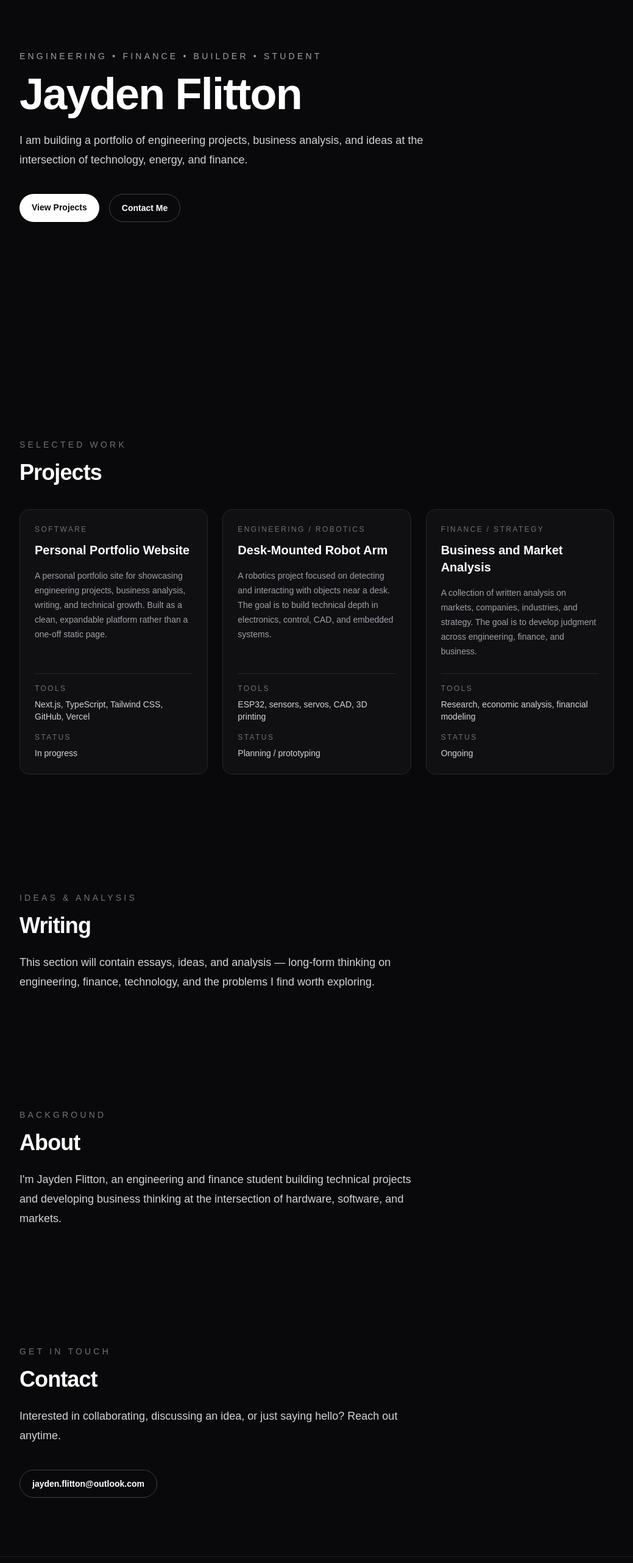
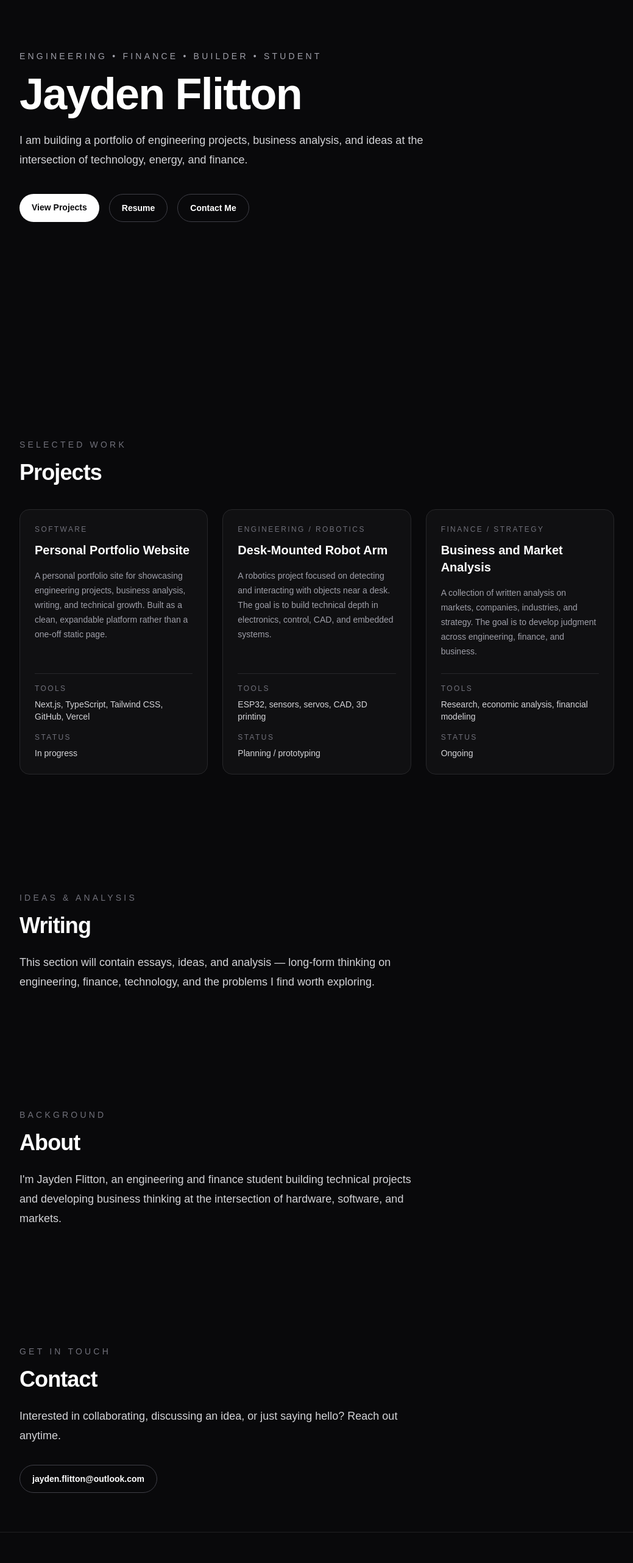
Before and after one commit to Flittsy/jaydenflitton.com, a Next.js app: page / in a window 1280 px wide. Shown: the part 234-2797 px from the top of the page at 61% size, without its empty margins (120-1159 px from the left). Built offline with nearby package versions, Linux system fonts and the light colour scheme.

Commit message:
remove github stub

```diff
--- a/src/components/Contact.tsx
+++ b/src/components/Contact.tsx
@@ -1,6 +1,6 @@
 export default function Contact() {
   return (
-    <section id="contact" className="mx-auto max-w-5xl px-6 py-24">
+    <section id="contact" className="mx-auto max-w-5xl px-6 pb-16 pt-24">
       <p className="mb-4 text-sm uppercase tracking-[0.3em] text-zinc-500">
         Get in Touch
       </p>
@@ -14,7 +14,7 @@ export default function Contact() {
 
       <a
         href="mailto:jayden.flitton@outlook.com"
-        className="mt-10 inline-block rounded-full border border-zinc-700 px-5 py-3 text-sm font-semibold text-white transition-colors hover:border-zinc-500"
+        className="mt-8 inline-block rounded-full border border-zinc-700 px-5 py-3 text-sm font-semibold text-white transition-colors hover:border-zinc-500"
       >
         jayden.flitton@outlook.com
       </a>
--- a/src/components/Footer.tsx
+++ b/src/components/Footer.tsx
@@ -1,6 +1,5 @@
 const footerLinks = [
-  { label: "GitHub", href: "#" },
-  { label: "LinkedIn", href: "#" },
+  { label: "LinkedIn", href: "https://www.linkedin.com/in/jayden-flitton/?lipi=urn%3Ali%3Apage%3Ad_flagship3_profile_view_base_contact_details%3B4g%2BO7rfcQh2003l9DxkZng%3D%3D" },
   { label: "Email", href: "mailto:jayden.flitton@outlook.com" },
 ];
 
--- a/src/components/Hero.tsx
+++ b/src/components/Hero.tsx
@@ -23,6 +23,15 @@ export default function Hero() {
         </a>
 
         <a
+          href="/resume.pdf"
+          target="_blank"
+          rel="noopener noreferrer"
+          className="rounded-full border border-zinc-700 px-5 py-3 text-sm font-semibold text-white"
+        >
+          Resume
+        </a>
+
+        <a
           href="mailto:jayden.flitton@outlook.com"
           className="rounded-full border border-zinc-700 px-5 py-3 text-sm font-semibold text-white"
         >
--- a/src/components/Navbar.tsx
+++ b/src/components/Navbar.tsx
@@ -3,6 +3,7 @@ const navLinks = [
   { label: "Writing", href: "#writing" },
   { label: "About", href: "#about" },
   { label: "Contact", href: "#contact" },
+  { label: "Resume", href: "/resume.pdf", external: true },
 ];
 
 export default function Navbar() {
@@ -10,7 +11,7 @@ export default function Navbar() {
     <header className="sticky top-0 z-50 border-b border-zinc-800/80 bg-zinc-950/90 backdrop-blur-sm">
       <nav className="mx-auto flex max-w-5xl items-center justify-between px-6 py-4">
         <a
-          href="#"
+          href="/"
           className="text-sm font-semibold tracking-tight text-white"
         >
           Jayden Flitton
@@ -22,6 +23,9 @@ export default function Navbar() {
               <a
                 href={link.href}
                 className="text-sm text-zinc-400 transition-colors hover:text-white"
+                {...(link.external
+                  ? { target: "_blank", rel: "noopener noreferrer" }
+                  : {})}
               >
                 {link.label}
               </a>
```
